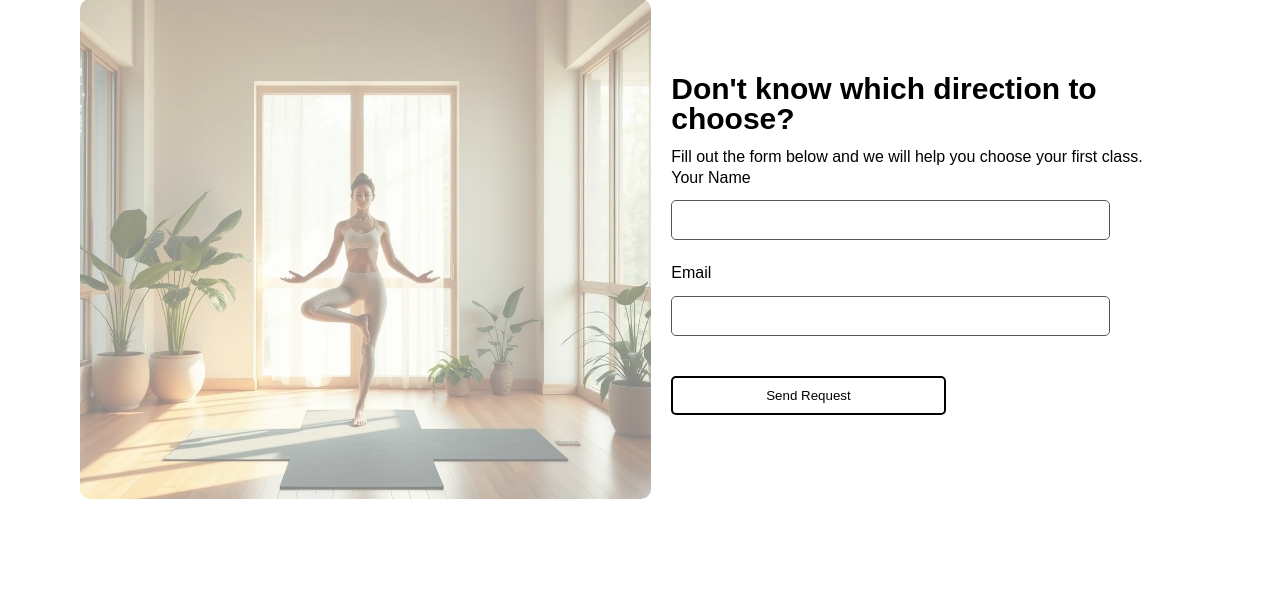
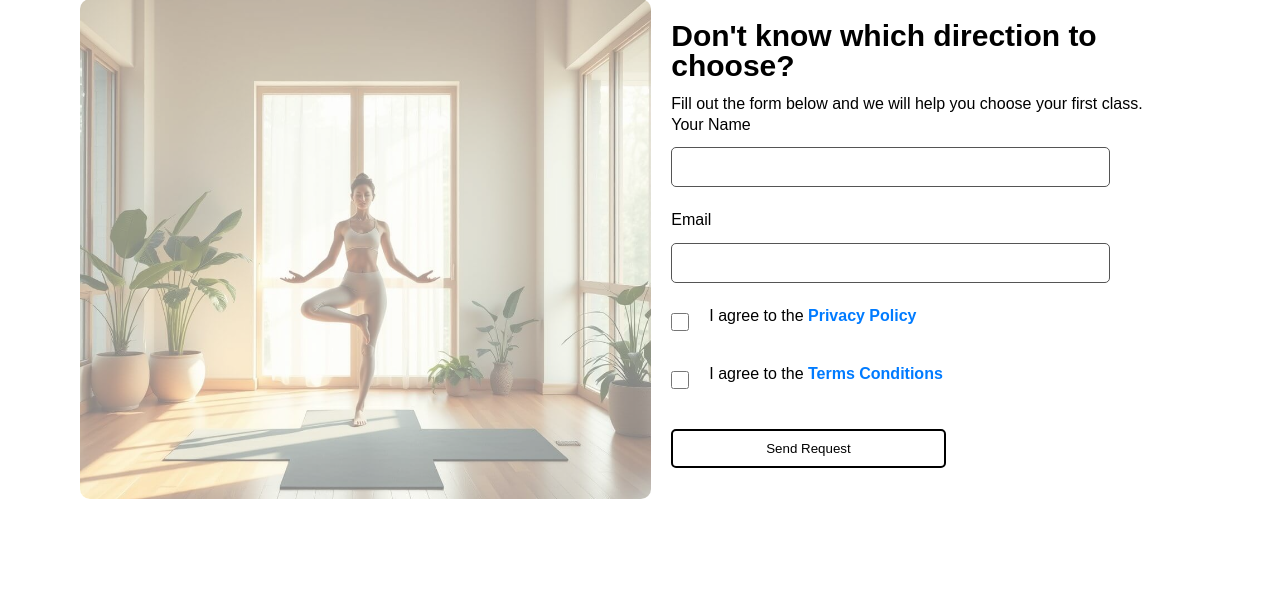
Before and after one commit to AntoninaSemkina/WorkNest, a PHP site: page /index.html in a window 1280 px wide. Shown: the part 2152-2761 px from the top of the page. Run offline with PHP 8.4, Linux system fonts and the light colour scheme.

Commit message:
last version

```diff
--- a/index.html
+++ b/index.html
@@ -3,14 +3,26 @@
   <head>
     <meta charset="UTF-8" />
     <meta name="viewport" content="width=device-width, initial-scale=1.0" />
-    <title>AsanaLab</title>
+    <meta
+      name="description"
+      content="Join AsanaLab and explore the world of yoga. Practice at your own pace with expert teachers in Hatha, Vinyasa, Kundalini, and more."
+    />
+    <meta
+      name="keywords"
+      content="yoga classes, AsanaLab, online yoga, Hatha Yoga, Vinyasa Yoga, Kundalini Yoga, meditation, mindfulness, yoga for beginners, wellness"
+    />
+    <meta name="author" content="AsanaLab" />
+    <meta name="robots" content="index, follow" />
+    <title>AsanaLab | Discover the World of Yoga</title>
     <link rel="stylesheet" href="./styles/style.css" />
     <link rel="stylesheet" href="./styles/main.css" />
   </head>
   <body>
     <header class="header">
       <div class="header_block1">
-        <a href="#"><img src="image/AsanaLogo.jpg" alt="AsanaLab Logo" /></a>
+        <a href="/index.html"
+          ><img src="image/AsanaLogo.jpg" alt="AsanaLab Logo"
+        /></a>
       </div>
       <div class="header_block2">
         <button class="burger-button" id="burger-button">
@@ -43,14 +55,14 @@
             <li><a href="/lessons.html">Lessons</a></li>
             <li><a href="/team.html">Our Team</a></li>
             <li><a href="#contact">Contacts</a></li>
-            <li><a href="#contact">Reviews</a></li>
+            <li><a href="/team.html#review">Reviews</a></li>
           </ul>
         </nav>
         <div class="desktop-nav-block">
           <nav class="desktop-nav">
             <a href="/lessons.html">Lessons</a>
             <a href="/team.html">Our Team</a>
-            <a href="review">Reviews</a>
+            <a href="/team.html#review">Reviews</a>
           </nav>
         </div>
       </div>
@@ -140,11 +152,31 @@
             Fill out the form below and we will help you choose your first
             class.
           </p>
-          <form>
+          <form action="thanks.html" method="POST">
             <label for="name">Your Name</label>
             <input type="text" id="name" name="name" required />
             <label for="email">Email</label>
             <input type="email" id="email" name="email" required />
+            <div class="form-group checkbox-group">
+              <div class="checkbox-group_block1">
+                <input type="checkbox" id="privacy-policy" required />
+                <label for="privacy-policy">
+                  I agree to the
+                  <a href="privacy-policy.html" target="_blank"
+                    >Privacy Policy</a
+                  >
+                </label>
+              </div>
+              <div class="checkbox-group_block2">
+                <input type="checkbox" id="terms-conditions" required />
+                <label for="terms-conditions">
+                  I agree to the
+                  <a href="terms-conditions.html" target="_blank"
+                    >Terms Conditions</a
+                  >
+                </label>
+              </div>
+            </div>
             <button type="submit" class="section4_button">Send Request</button>
           </form>
         </div>
@@ -214,9 +246,7 @@
     </main>
     <footer>
       <div id="contact">
-        <p>
-          Email: <a href="mailto: asanalab@gmail.com">asanalab@gmail.com</a>
-        </p>
+        <p>Email: <a href="mailto:asanalab@gmail.com">asanalab@gmail.com</a></p>
         <p>Phone: <a href="tel:+1234567890">+91 564 239 119</a></p>
       </div>
       <div class="social-icons">
@@ -231,5 +261,6 @@
     </footer>
 
     <script src="/scripts/burger.js" defer></script>
+    <script src="/scripts/index.js" defer></script>
   </body>
 </html>
--- /dev/null
+++ b/scripts/index.js
@@ -0,0 +1,18 @@
+document.addEventListener("DOMContentLoaded", function () {
+  const form = document.querySelector("form");
+
+  form.addEventListener("submit", function (event) {
+    event.preventDefault(); // Предотвращает стандартную отправку формы
+
+    const name = document.getElementById("name").value.trim();
+    const email = document.getElementById("email").value.trim();
+
+    if (!name || !email) {
+      alert("Please fill in all required fields.");
+      return;
+    }
+
+    // Если все поля заполнены, перенаправляем на страницу "спасибо"
+    window.location.href = "thanks.html";
+  });
+});
--- a/styles/main.css
+++ b/styles/main.css
@@ -20,7 +20,7 @@ h1 {
   font-size: 36px;
   line-height: 36px;
   font-weight: 400;
-  padding: 10px 0;
+  padding: 10px 20px;
   color: var(--dark-text-color);
 }
 h2 {
@@ -169,6 +169,37 @@ footer .social-icons img {
   width: 30px;
   margin: 0 10px;
 }
+.checkbox-group {
+  display: flex;
+  flex-direction: column;
+  align-items: center;
+  gap: 10px;
+  margin-top: 10px;
+}
+.checkbox-group_block1,
+.checkbox-group_block2 {
+  display: flex;
+  flex-direction: row;
+  width: 100%;
+  gap: 20px;
+  align-items: start;
+  text-align: left;
+}
+
+.checkbox-group input {
+  width: 18px;
+  height: 18px;
+}
+
+.checkbox-group a {
+  color: #007bff;
+  text-decoration: none;
+  font-weight: bold;
+}
+
+.checkbox-group a:hover {
+  text-decoration: underline;
+}
 
 @media screen and (max-width: 1000px) {
   h1 {
@@ -216,6 +247,7 @@ footer .social-icons img {
     display: none;
     flex-direction: column;
     background-color: #fff;
+    color: #000;
     position: absolute;
     top: 70px;
     right: 20px;
```
Also changed, not shown: lessons.html (+24 -14 lines), privacy-policy.html (+15 -4 lines), scripts/lessons.js (+12 -6 lines), styles/teacher.css (+19 -0 lines), team.html (+17 -5 lines), terms-conditions.html (+15 -4 lines), thanks.html (+4 -6 lines), 1 other file.
